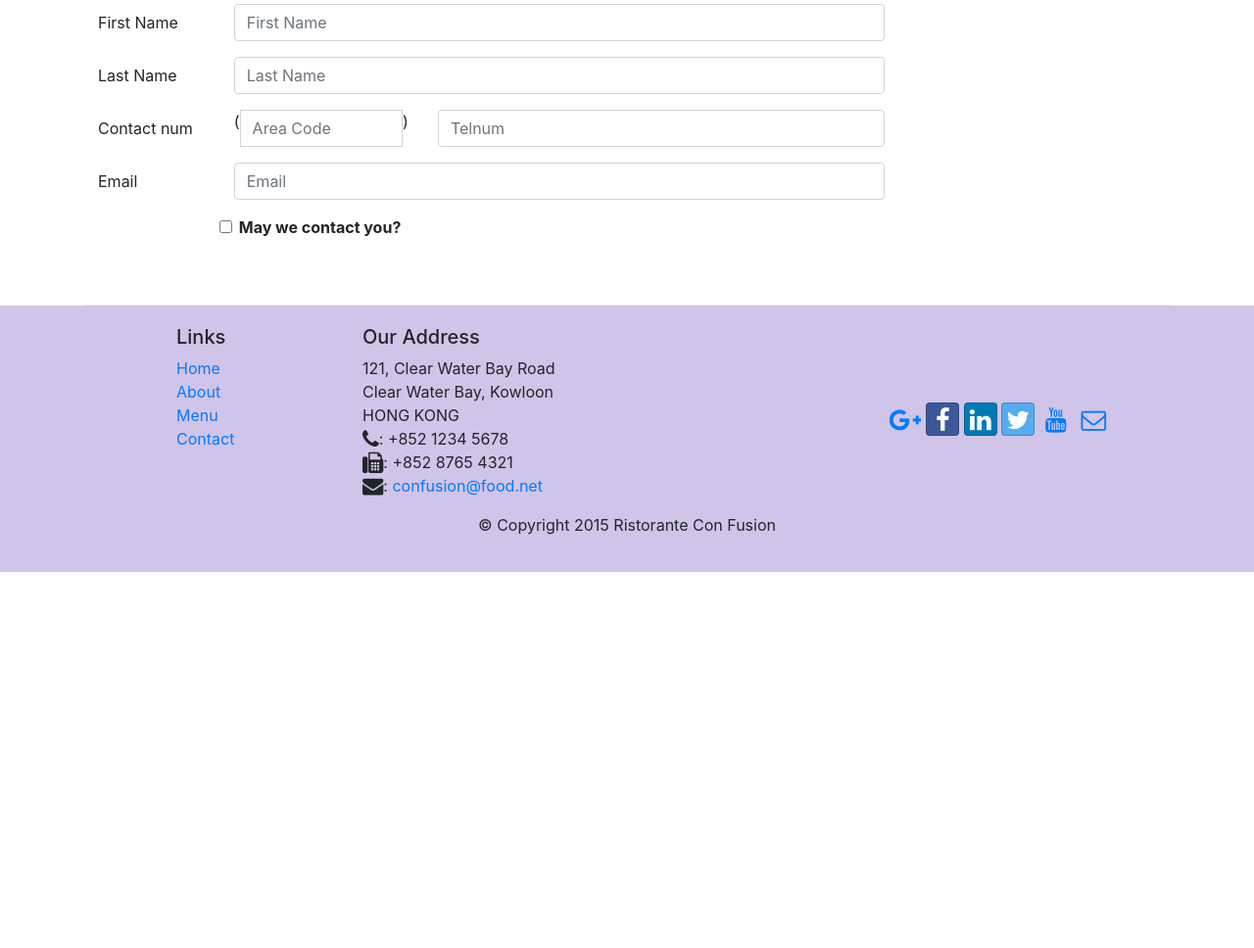
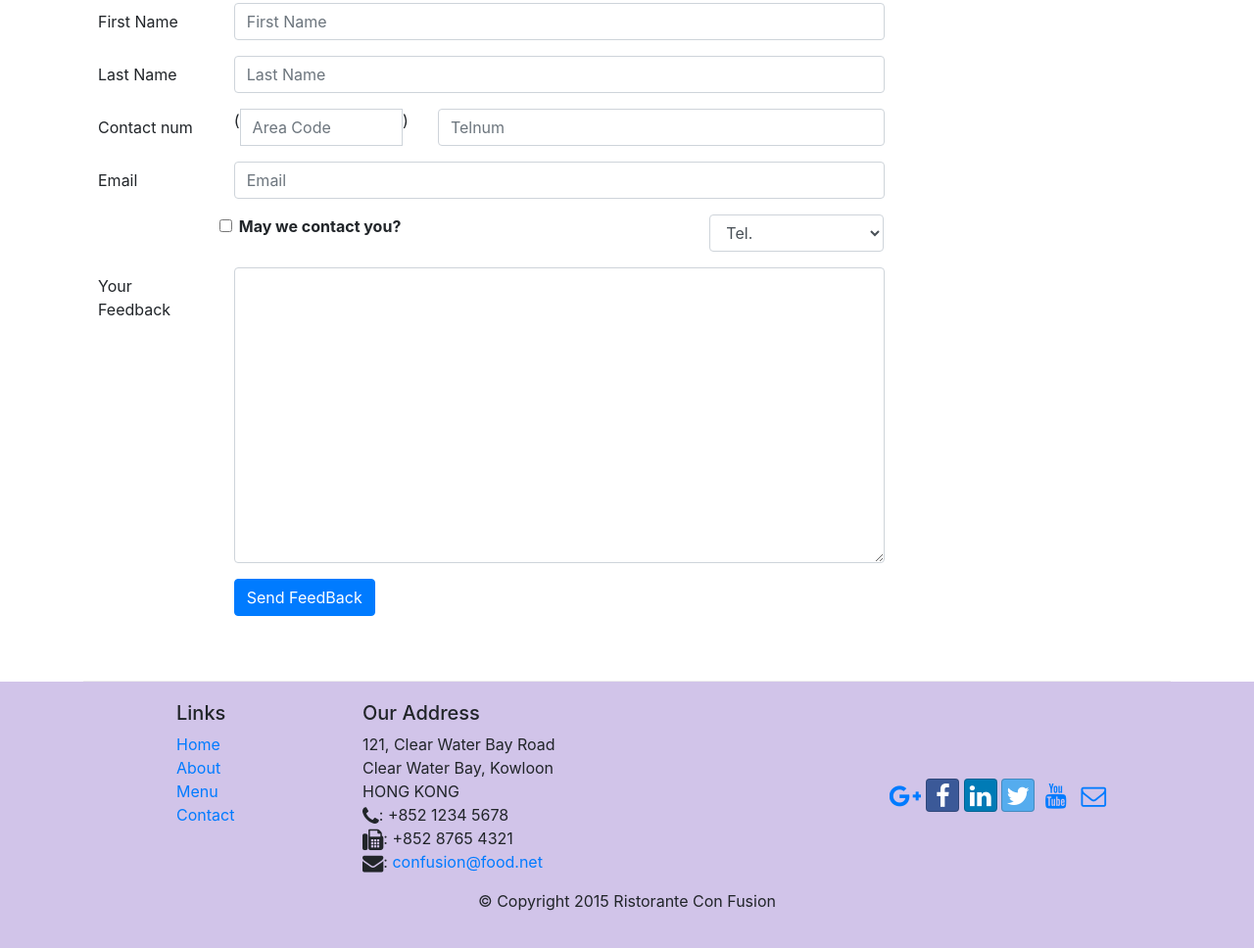
Before and after one commit to NH1900/MyRicePo_Bootstrap, a website: page contactus.html in a window 1280 px wide. Shown: the part 930-1898 px from the top of the page at 98% size. Before the commit the page ends 1514 px from the top, so only its background shows below. Drawn offline with nearby package versions, Linux system fonts and the light colour scheme.

Commit message:
week2_exercise2

```diff
--- a/contactus.html
+++ b/contactus.html
@@ -139,6 +139,27 @@
                                 <strong>May we contact you?</strong>
                             </label>
                         </div>
+                        <div class="col-md-3 offset-md-1">
+                            <select class="form-control">
+                                <option>Tel.</option>
+                                <option>Email</option>
+                            </select>
+                        </div>
+                    </div>
+                    <div class="form-group row">
+                        <label for="feedback" class="col-md-2 col-form-label">Your Feedback</label>
+                        <div class="col-md-10">
+                            <textarea class="form-control" id="feedback" name="feedback"
+                                      rows="12">
+                            </textarea>
+                        </div>
+                    </div>
+                    <div class="form-group row">
+                        <div class="offset-md-2 col-md-10">
+                            <button type="submit" class="btn btn-primary">
+                                Send FeedBack
+                            </button>
+                        </div>
                     </div>
                 </form>
             </div>
```
